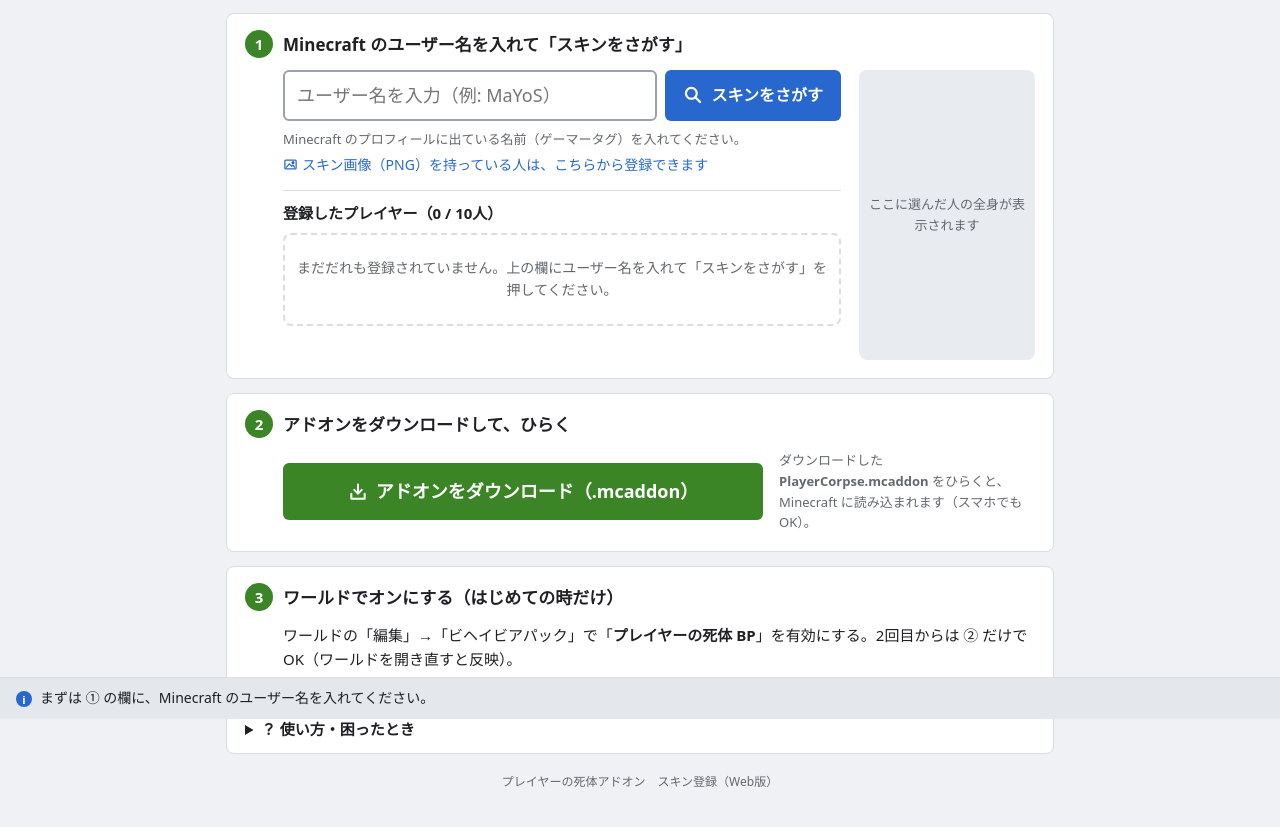
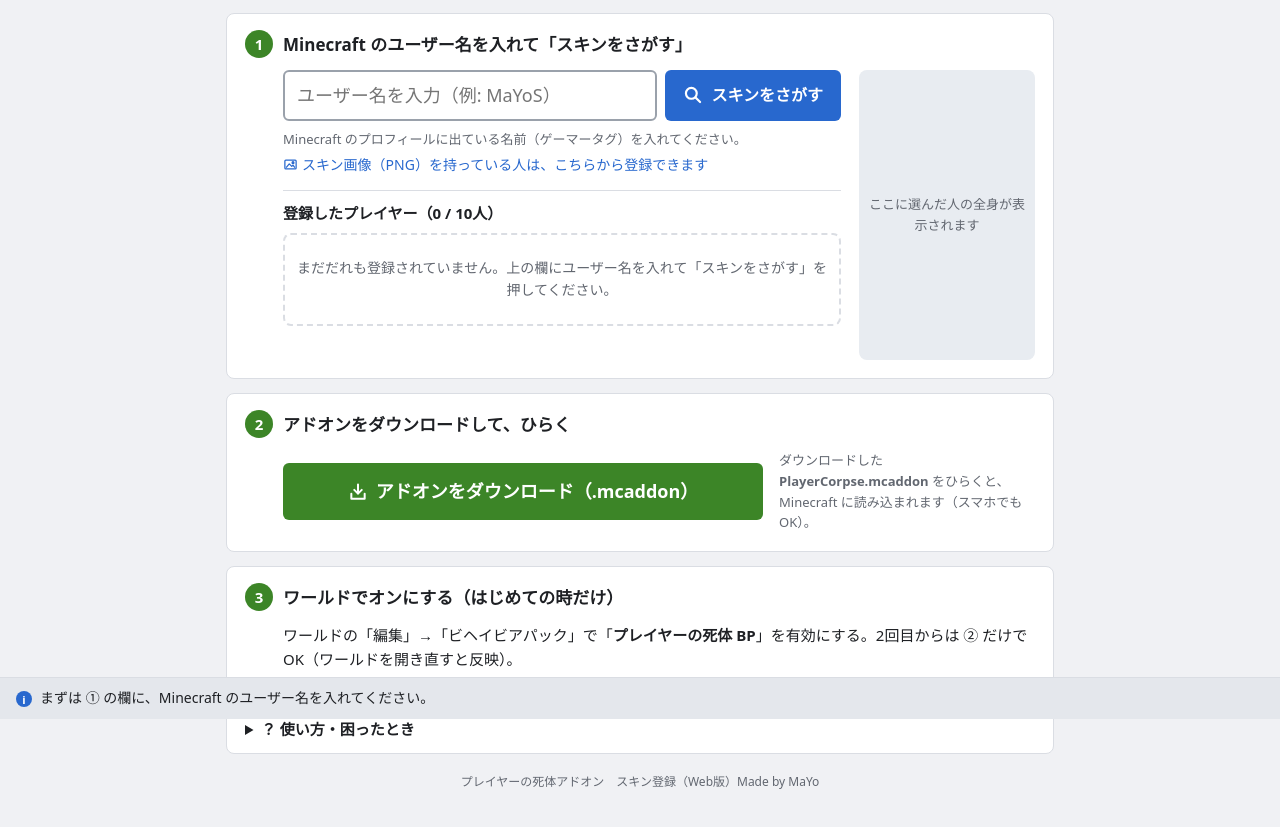
Before and after one commit to Dev-MaY0/CorpseSkinToolPaGe, a plain HTML site: page index.html in a window 1280 px wide. Shown: the part 81-908 px from the top of the page. Drawn offline with Linux system fonts and the light colour scheme.

Commit message:
Add creator name to skin registration message

```diff
--- a/index.html
+++ b/index.html
@@ -237,7 +237,7 @@
       <p>登録した人とスキン画像は、このブラウザの中にだけ保存されます。通信するのは GeyserMC（<code>api.geysermc.org</code>）とスキン画像のサーバー（<code>textures.minecraft.net</code>）だけです。</p>
     </div>
   </details>
-  <p class="small">プレイヤーの死体アドオン　スキン登録（Web版）</p>
+  <p class="small">プレイヤーの死体アドオン　スキン登録（Web版）Made by MaYo</p>
 </main>
 
 <div id="status" class="info" role="status" aria-live="polite"><span class="dot">i</span><span id="statusText">まずは ① の欄に、Minecraft のユーザー名を入れてください。</span></div>
```
